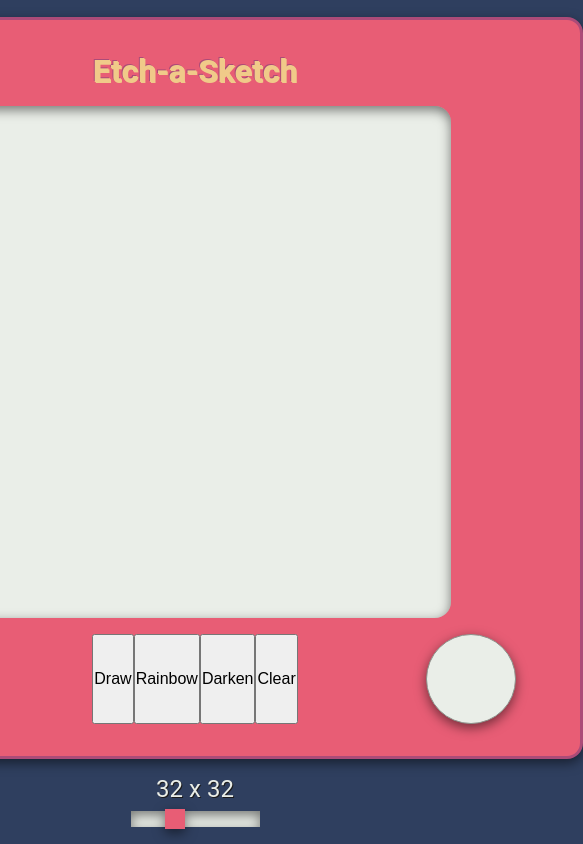
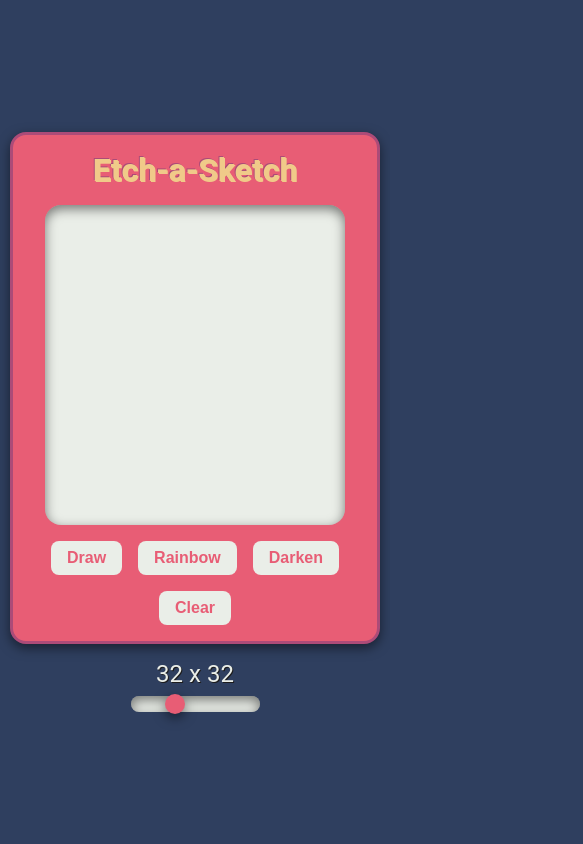
Before and after one commit to Cedeli/etch-a-sketch, a plain HTML site: page index.html in a window 390 px wide. Shown: the whole page, 583 px wide, since content can reach past the window. Drawn offline with Linux system fonts and the light colour scheme.

Commit message:
Update style

```diff
--- a/style.css
+++ b/style.css
@@ -1,6 +1,11 @@
 :root {
     font-family: "Roboto", sans-serif;
     scroll-behavior: smooth;
+    --primary-color: #E85D75;
+    --secondary-color: #ac4b78;
+    --background-color: #2f3f5f;
+    --text-color: #eaeee8;
+    --neutral-color: #8D918B;
 }
 
 *,
@@ -19,7 +24,8 @@
     justify-content: center;
     align-items: center;
     min-height: 100vh;
-    background-color: #2f3f5f;
+    background-color: var(--background-color);
+    transition: background-color 0.3s ease;
 }
 
 .title {
@@ -27,24 +33,27 @@
     font-size: 32px;
     user-select: none;
     margin-bottom: 16px;
-    text-shadow: 1px 1px #f0ca89, -1px -1px #ac4b78;
+    text-shadow: 1px 1px #f0ca89, -1px -1px var(--secondary-color);
+    text-align: center;
 }
 
 .panel {
     display: flex;
     flex-direction: column;
     align-items: center;
-    background-color: #E85D75;
+    background-color: var(--primary-color);
     padding: 32px 64px;
     border-radius: 16px;
     border: solid;
-    border-color: #ac4b78;
+    border-color: var(--secondary-color);
     box-shadow: rgba(0, 0, 0, 0.5) 0 4px 12px;
 }
 
 .lower-panel {
     display: flex;
+    align-items: center;
     margin-top: 16px;
+    gap: 16px;
 }
 
 .grid-size {
@@ -56,7 +65,7 @@
 
 .grid-size-label {
     font-size: 24px;
-    color: #eaeee8;
+    color: var(--text-color);
     text-shadow: 1px 1px #1d1c1d;
 }
 
@@ -65,37 +74,31 @@
     width: 100%;
     height: 16px;
     margin-top: 8px;
-    background: #eaeee8;
+    background: var(--text-color);
     box-shadow: rgba(0, 0, 0, 0.5) 0 4px 12px inset;
+    border-radius: 8px;
 }
 
 .grid-slider::-webkit-slider-thumb {
     appearance: none;
     width: 20px;
     height: 20px;
-    background: #E85D75;
+    background: var(--primary-color);
     box-shadow: rgba(0, 0, 0, 0.5) 0 4px 12px;
     cursor: pointer;
+    border-radius: 50%;
 }
 
 .knob-left,
 .knob-right {
-    background-color: #eaeee8;
+    background-color: var(--text-color);
     height: 90px;
     width: 90px;
     border-radius: 64px;
     border: solid;
-    border-color: #8D918B;
+    border-color: var(--neutral-color);
     border-width: 1px;
     box-shadow: rgba(0, 0, 0, 0.5) 0 4px 12px;
-}
-
-.knob-right {
-    margin-right: 128px;
-}
-
-.knob-left {
-    margin-left: 128px;
 }
 
 .canvas {
@@ -104,10 +107,75 @@
     width: 512px;
     height: 512px;
     border-radius: 16px;
-    background-color: #eaeee8;
+    background-color: var(--text-color);
     box-shadow: rgba(0, 0, 0, 0.5) 0 4px 12px inset;
 }
 
-.drawn {
-    background-color: #8D918B;
+.cell {
+    will-change: background-color;
+    transition: background-color 0.1s ease;
 }
+
+.sketch-button {
+    background-color: var(--text-color);
+    color: var(--primary-color);
+    border: none;
+    padding: 8px 16px;
+    border-radius: 8px;
+    cursor: pointer;
+    transition: all 0.3s ease;
+    font-weight: bold;
+}
+
+.sketch-button:hover {
+    background-color: var(--secondary-color);
+    color: var(--text-color);
+}
+
+.sketch-button.active {
+    background-color: var(--secondary-color);
+    color: var(--text-color);
+    transform: scale(1.05);
+}
+
+.color-picker {
+    appearance: none;
+    width: 50px;
+    height: 50px;
+    background: none;
+    border: none;
+    cursor: pointer;
+    padding: 0;
+}
+
+.color-picker::-webkit-color-swatch-wrapper {
+    padding: 0;
+}
+
+.color-picker::-webkit-color-swatch {
+    border: none;
+    border-radius: 50%;
+    box-shadow: rgba(0, 0, 0, 0.5) 0 4px 12px;
+}
+
+@media (max-width: 600px) {
+    .panel {
+        padding: 16px 32px;
+        width: 95%;
+    }
+
+    .canvas {
+        width: 100%;
+        height: auto;
+        aspect-ratio: 1 / 1;
+    }
+
+    .lower-panel {
+        flex-wrap: wrap;
+        justify-content: center;
+    }
+
+    .knob-left, .knob-right {
+        display: none;
+    }
+}
```
